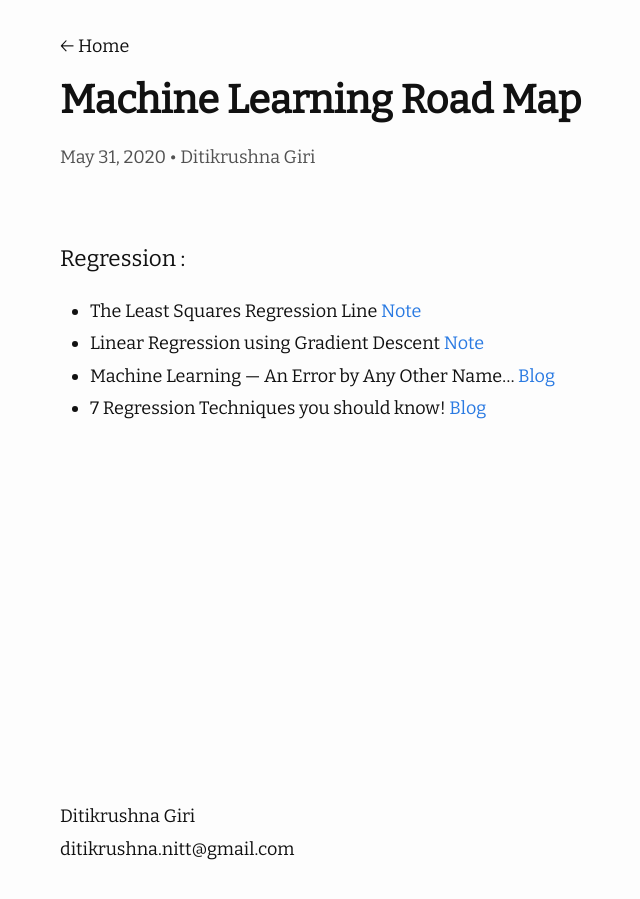
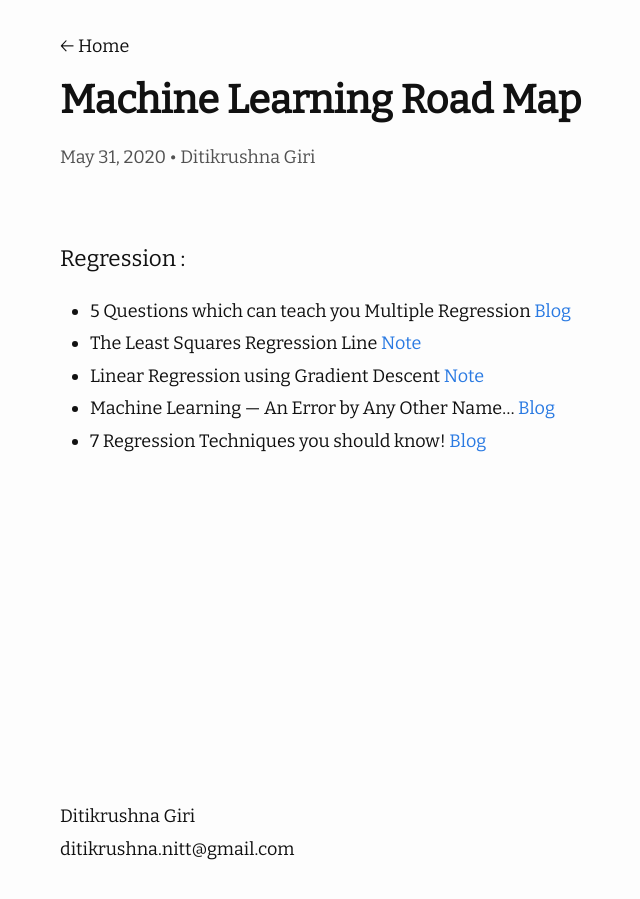
Before and after one commit to ditikrushna/eNotes, a Jekyll site: the page built from _posts/2020-05-31-Machine Learning Road Map.md, in a window 1280 px wide. Shown: the whole page, without its empty margins (210-850 px from the left). Built offline with Jekyll 4.4.1, drawn with Linux system fonts in a browser that asks for light colours; nearby versions of some CDN libraries.

Commit message:
Update 2020-05-31-Machine Learning Road Map.md

```diff
--- a/_posts/2020-05-31-Machine Learning Road Map.md
+++ b/_posts/2020-05-31-Machine Learning Road Map.md
@@ -6,6 +6,7 @@ author: "Ditikrushna Giri"
 ---
 
 #### Regression :
+- 5 Questions which can teach you Multiple Regression [Blog](https://www.analyticsvidhya.com/blog/2015/10/regression-python-beginners/?utm_source=blog&utm_medium=RideandLassoRegressionarticle)
 -  The Least Squares Regression Line [Note](https://saylordotorg.github.io/text_introductory-statistics/s14-04-the-least-squares-regression-l.html)
 - Linear Regression using Gradient Descent [Note](https://towardsdatascience.com/linear-regression-using-gradient-descent-97a6c8700931)
 -  Machine Learning — An Error by Any Other Name…
```
